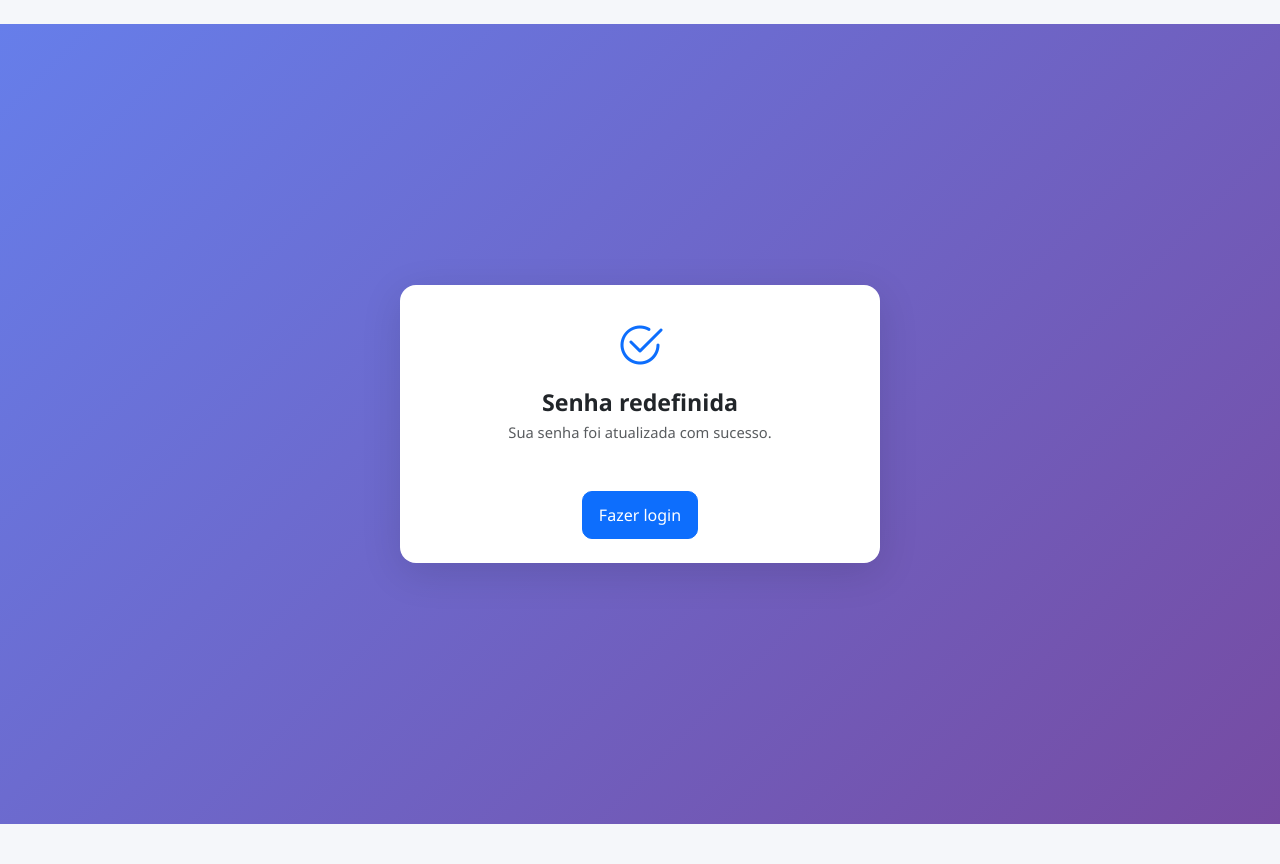
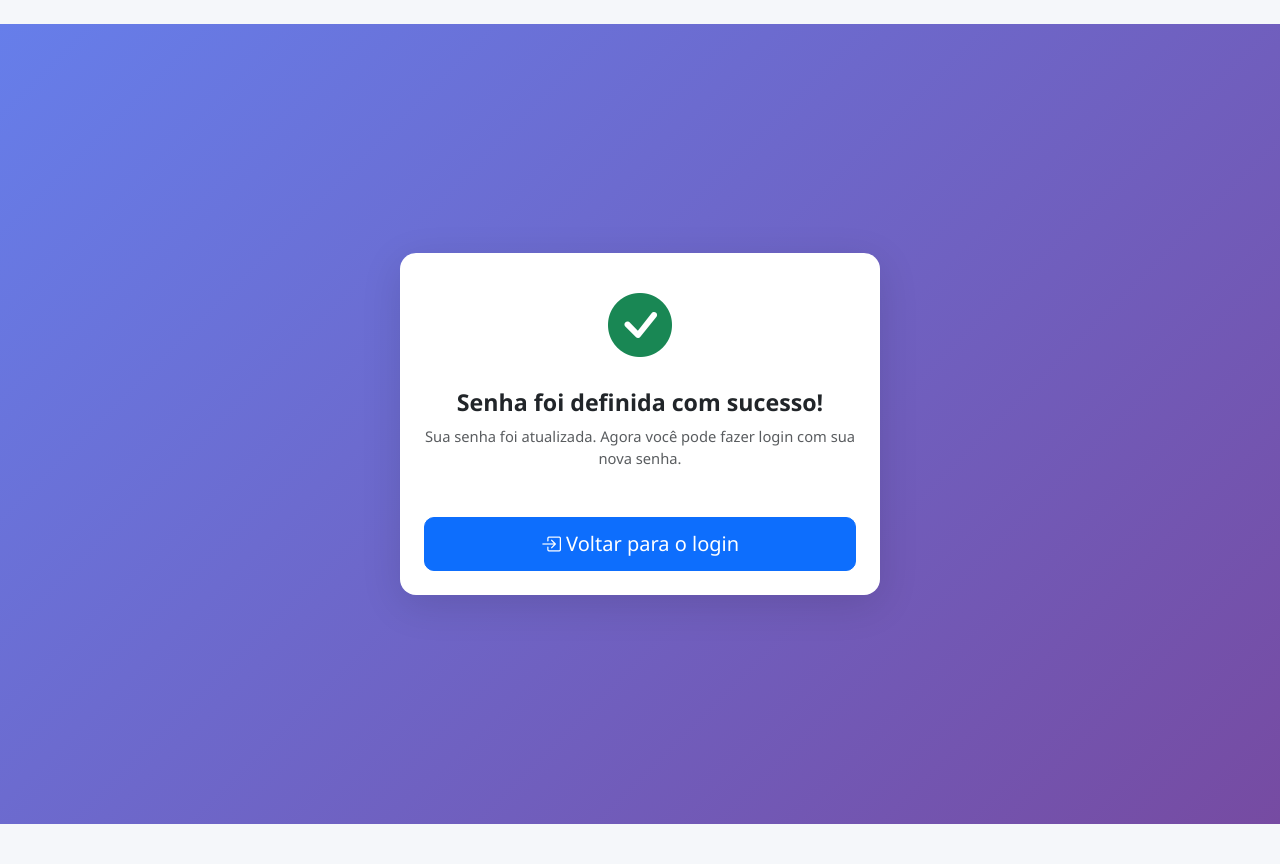
Before and after one commit to MatrixRM/Financa, a Django app: page /redefinir-senha/concluido/ in a window 1280 px wide. Shown: the top 864 px of the page. Run offline with Django 5.2, Linux system fonts and the light colour scheme.

Commit message:
Atualizar mensagem de sucesso na redefinição de senha

```diff
--- a/core/templates/auth/password_reset_complete.html
+++ b/core/templates/auth/password_reset_complete.html
@@ -1,18 +1,22 @@
 {% extends "base.html" %}
 
-{% block title %}Senha redefinida{% endblock %}
+{% block title %}Senha redefinida com sucesso{% endblock %}
 
 {% block content %}
 <div class="auth-container">
   <div class="auth-card">
     <div class="card">
       <div class="auth-header text-center p-4">
-        <i class="bi bi-check2-circle text-primary" style="font-size: 3rem;"></i>
-        <h1 class="h4 mt-2">Senha redefinida</h1>
-        <p class="text-muted mb-0">Sua senha foi atualizada com sucesso.</p>
+        <i class="bi bi-check-circle-fill text-success" style="font-size: 4rem;"></i>
+        <h1 class="h3 mt-3 mb-2">Senha foi definida com sucesso!</h1>
+        <p class="text-muted mb-0">Sua senha foi atualizada. Agora você pode fazer login com sua nova senha.</p>
       </div>
-      <div class="card-body p-4 text-center">
-        <a class="btn btn-primary" href="{% url 'login' %}">Fazer login</a>
+      <div class="card-body p-4">
+        <div class="d-grid">
+          <a class="btn btn-primary btn-lg" href="{% url 'login' %}">
+            <i class="bi bi-box-arrow-in-right"></i> Voltar para o login
+          </a>
+        </div>
       </div>
     </div>
   </div>
```
